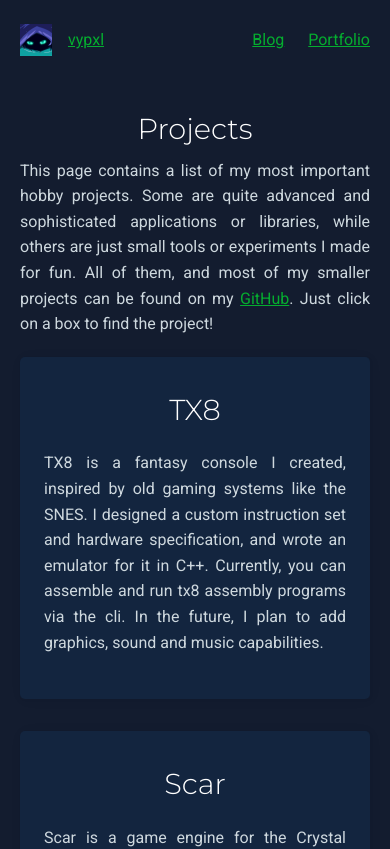
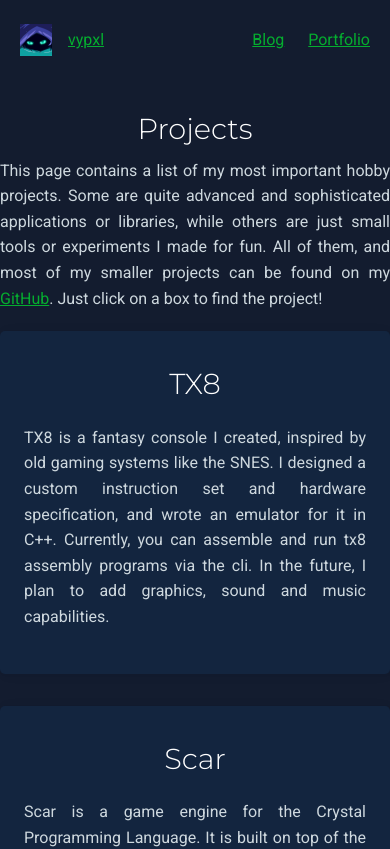
Before and after one commit to vypxl/website, a SvelteKit app: page /projects in a window 390 px wide. Shown: the top 849 px of the page. Built offline with nearby package versions, Linux system fonts and the light colour scheme.

Commit message:
improve mobile layout

```diff
--- a/src/lib/assets/style/blog.scss
+++ b/src/lib/assets/style/blog.scss
@@ -1,4 +1,8 @@
 .blogpost {
+  p {
+    text-align: justify;
+  }
+
   ul {
     list-style: disc;
   }
--- a/src/lib/assets/style/vars.scss
+++ b/src/lib/assets/style/vars.scss
@@ -1,8 +1,5 @@
-html {
+:root {
   --base-font-size: 20px;
-}
-
-body {
   --bg-color: #131c2f;
   --bg-content-color: #13253f;
   --body-color: #ced8de;
@@ -18,11 +15,10 @@ body {
 }
 
 @media screen and (max-width: 650px) {
-  html {
+  :root {
     --base-font-size: 16px;
-  }
-  body {
     --space: 1.5rem;
     --header-height: 60px;
+    --content-width: 100%;
   }
 }
--- a/src/routes/+layout.svelte
+++ b/src/routes/+layout.svelte
@@ -41,8 +41,6 @@
     min-height: 100vh;
     max-width: var(--content-width);
     margin: 0 auto;
-    padding-left: 20px;
-    padding-right: 20px;
     display: flex;
     flex-direction: column;
   }
@@ -53,6 +51,8 @@
     align-items: center;
     margin-bottom: 20px;
     height: 80px;
+    padding-left: 20px;
+    padding-right: 20px;
   }
 
   .nav-l {
@@ -72,6 +72,8 @@
     margin-top: auto;
     width: 100%;
     text-align: center;
+    padding-left: 20px;
+    padding-right: 20px;
 
     &::before {
       content: '';
@@ -104,4 +106,11 @@
       display: block;
     }
   }
+
+  @media (max-width: 600px) {
+    .layout {
+      padding-left: 0px;
+      padding-right: 0px;
+    }
+  }
 </style>
--- a/src/routes/blog/post/[slug]/+page.svelte
+++ b/src/routes/blog/post/[slug]/+page.svelte
@@ -25,10 +25,6 @@
 </div>
 
 <style lang="scss">
-  .content {
-    text-align: justify;
-  }
-
   .header {
     width: 80%;
     margin: auto;
```
